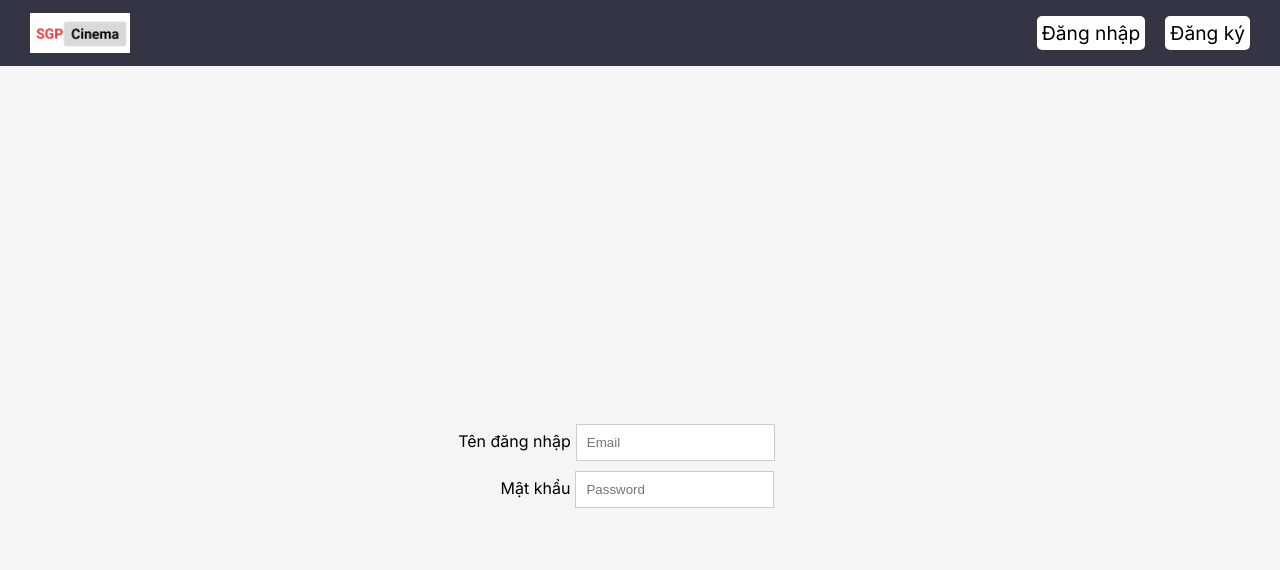
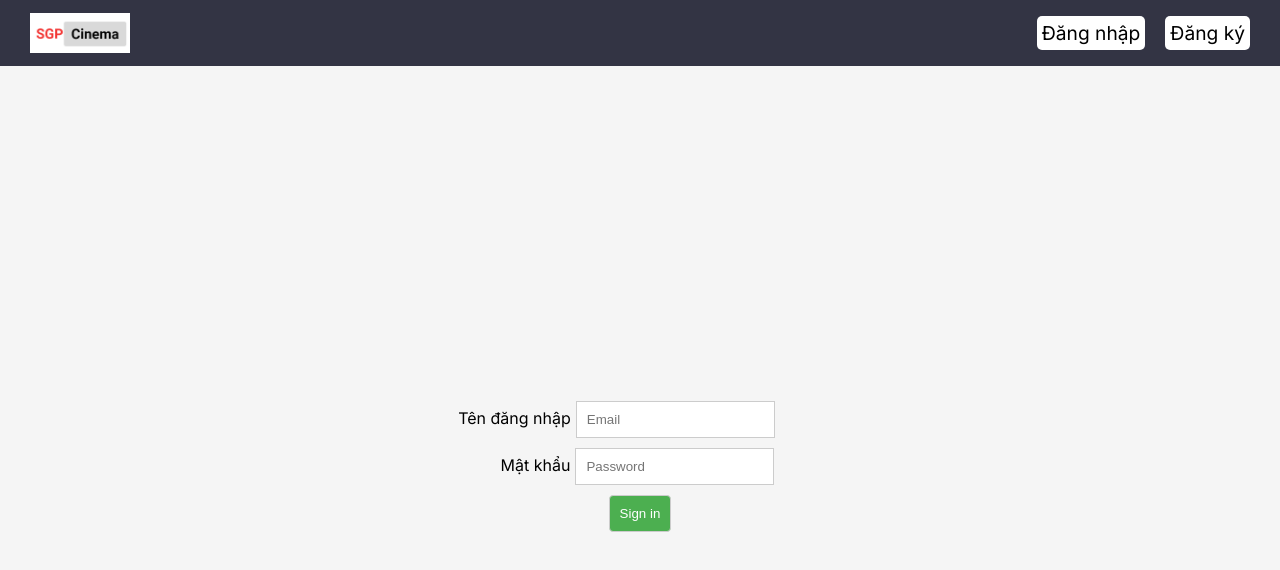
Before and after one commit to peternguyen173/20232_Web_Nhom10_Admin, a Next.js app: page /pages/auth/signin in a window 1280 px wide. Shown: the top 570 px of the page. Built offline with nearby package versions, Linux system fonts and the light colour scheme; no server answers.

Commit message:
some change

```diff
--- a/src/app/page.tsx
+++ /dev/null
@@ -1,5 +0,0 @@
-import Image from "next/image";
-
-export default function Home() {
-  return <h1>Nhom10</h1>
-}
--- a/src/app/pages/auth/signin/page.tsx
+++ b/src/app/pages/auth/signin/page.tsx
@@ -70,7 +70,7 @@ const SigninPage = () => {
                 />
             </div>
 
-
+            <button onClick={handleSignin}>Sign in</button>
         </div>
     )
 }
```
